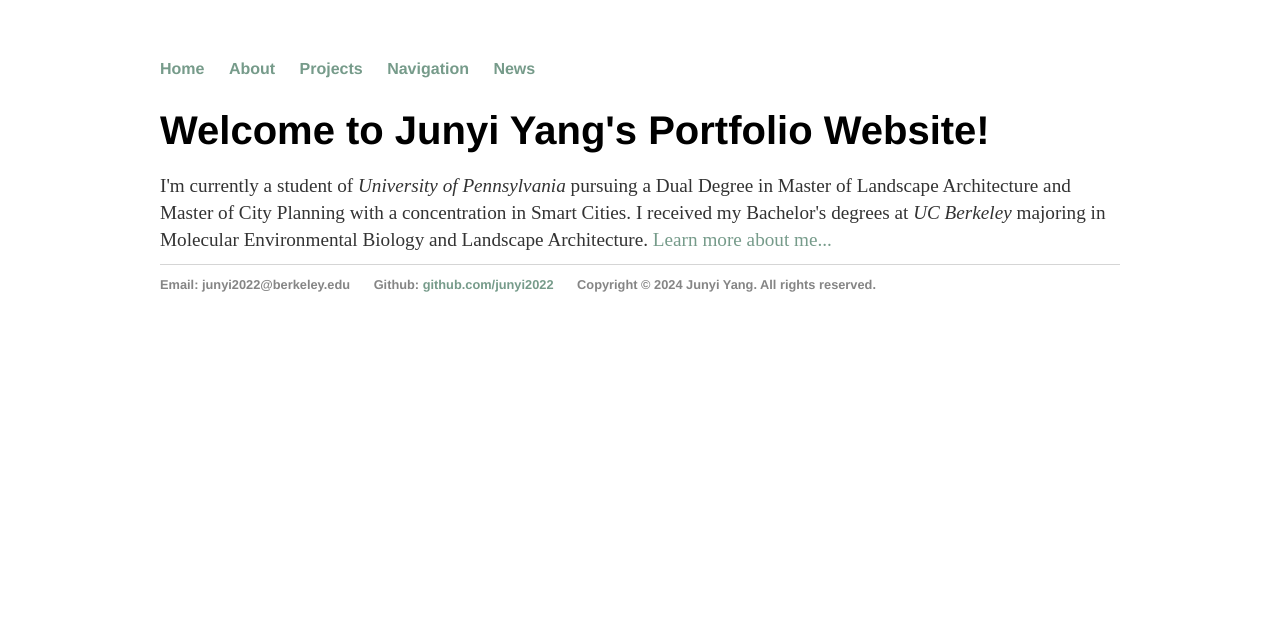
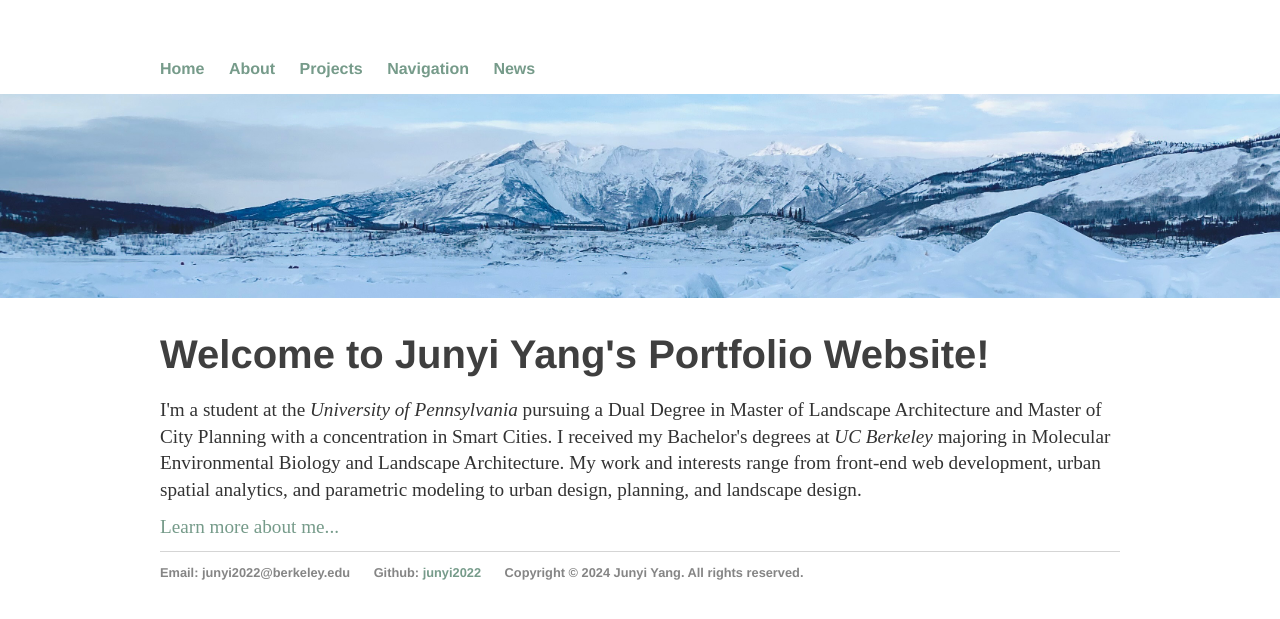
Before and after one commit to junyi2022/junyi2022.github.io, a Jekyll site: the page built from index.html, in a window 1280 px wide. Shown: the top 619 px of the page. Built offline with Jekyll 4.4.1, drawn with Linux system fonts in a browser that asks for light colours.

Commit message:
update info, layout

```diff
--- a/_layouts/default.html
+++ b/_layouts/default.html
@@ -30,7 +30,7 @@
 			<footer>
 	    		<ul>
 	        		<li>Email: junyi2022@berkeley.edu</li>
-	        		<li>Github: <a href="https://github.com/junyi2022">github.com/junyi2022</a></li>
+	        		<li>Github: <a href="https://github.com/junyi2022">junyi2022</a></li>
 					<li>Copyright © 2024 Junyi Yang. All rights reserved.</li>
 				</ul>
 				<!-- <div class="footer-wrap">
--- a/assets/css/main.css
+++ b/assets/css/main.css
@@ -1,10 +1,16 @@
+html {
+    margin: 0;
+}
+
 body {
     margin: 60px auto;
     width: 75%;
+    color: #3f3f3f;
 }
 
 .container {
     width: 100%;
+    color: #3f3f3f;
 }
 
 nav ul, footer ul {
@@ -104,6 +110,12 @@ img {
     margin-bottom: 20px;
 }
 
+.mountain {
+    margin: 0;
+    margin-left: -17%;
+    width: 102vw;
+}
+
 /* About style */
 
 .about {
@@ -111,28 +123,43 @@ img {
     flex-direction: row;
     width: 110%;
     margin-top: 3em;
+    margin-bottom: 3em;
 }
 
 .bar {
+    width: 300px;
+    background-color: #f4f4f4;
+    border-radius: 15px;
+}
+
+.pinned {
     display: flex;
     flex-direction: column;
-    width: 300px;
+    width: 100%;
     align-items: center;
 }
 
 .portrait {
     width: 80%;
-    margin-bottom: 20px;
+    margin-bottom: 50px;
+}
+
+.contact {
+    margin: 0;
 }
 
 .resume {
     display: flex;
     flex-direction: column;
     width: 850px;
-    margin-left: 25px;
+    margin-left: 50px;
 }
 
-.UPenn, .CED, .CNR, .EMLab, .Sasaki, .SWA, .MVZ, .Panaroma {
+.resume-class, .portrait, .project-class {
+    margin-top: 55px;
+}
+
+.UPenn, .CED, .CNR, .EMLab, .Sasaki, .SWA, .MVZ, .Panaroma, .media2, .sense {
     display: flex;
     flex-direction: row;
 }
@@ -154,7 +181,6 @@ img {
     flex-wrap:wrap;
     justify-content:space-between;
     width: 100%;
-    margin-top: 3em;
     border-bottom: 1px solid #d5d5d5;
 }
 
--- a/index.html
+++ b/index.html
@@ -3,6 +3,8 @@ layout: default
 title: Junyi Yang
 ---
 <div class="blurb">
+	<img class="mountain" src="/assets/img/mountain.jpg" alt="Mountains">
 	<h2>Welcome to Junyi Yang's Portfolio Website!</h2>
-	<p>I'm currently a student of <em>University of Pennsylvania</em> pursuing a Dual Degree in Master of Landscape Architecture and Master of City Planning with a concentration in Smart Cities. I received my Bachelor's degrees at <em>UC Berkeley</em> majoring in Molecular Environmental Biology and Landscape Architecture. <a href="/about">Learn more about me...</a></p>
+	<p>I'm a student at the <em>University of Pennsylvania</em> pursuing a Dual Degree in Master of Landscape Architecture and Master of City Planning with a concentration in Smart Cities. I received my Bachelor's degrees at <em>UC Berkeley</em> majoring in Molecular Environmental Biology and Landscape Architecture. My work and interests range from front-end web development, urban spatial analytics, and parametric modeling to urban design, planning, and landscape design.</p>
+	<p><a href="/about">Learn more about me...</a></p>
 </div><!-- /.blurb -->
```
Also changed, not shown: about/index.html (+50 -24 lines), projects/index.html (+4 -4 lines), assets/img/mountain.jpg (added).
